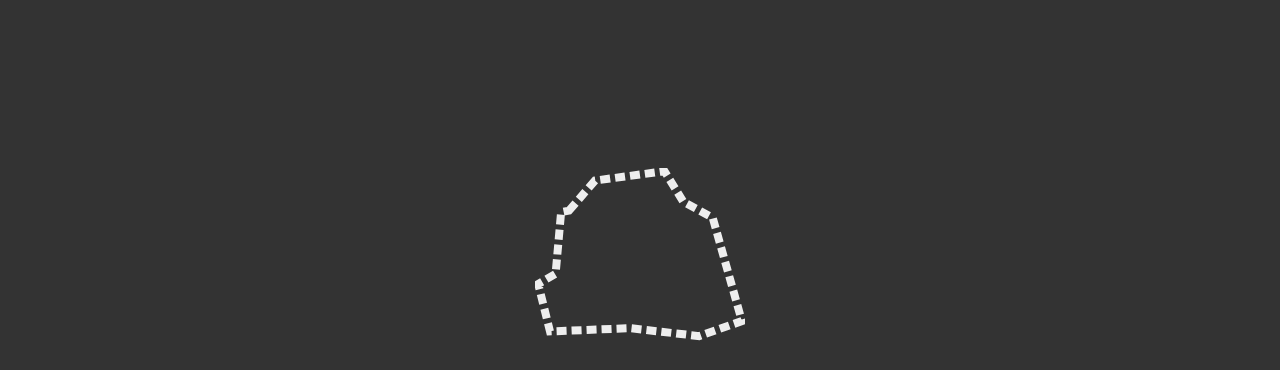
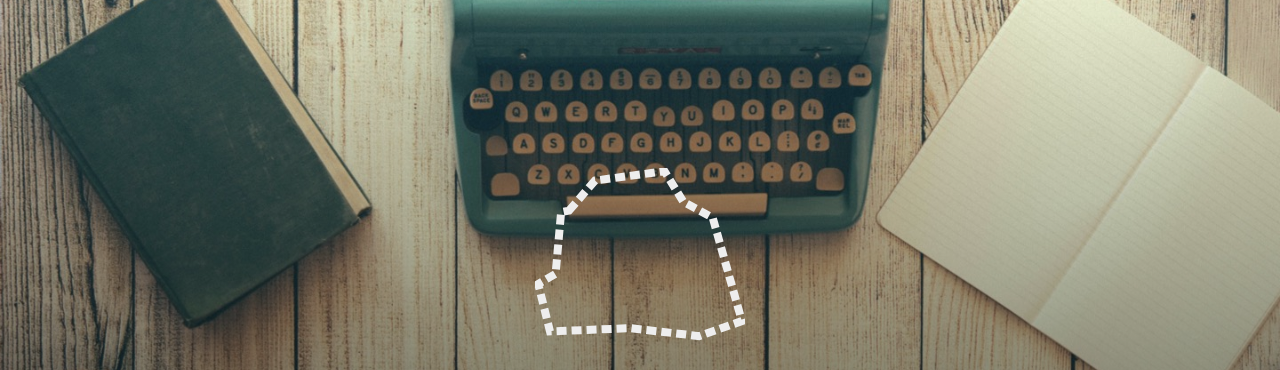
Before and after one commit to foxsheldin/css-animation-course, a plain HTML site: page module 01/00-start/index.html in a window 1280 px wide. Shown: the top 370 px of the page. Drawn offline with Linux system fonts and the light colour scheme.

Commit message:
01-01: Animating the background

```diff
--- a/module 01/00-start/stylesheets/header.css
+++ b/module 01/00-start/stylesheets/header.css
@@ -2,7 +2,6 @@ header {
   -webkit-box-align: center;
   -ms-flex-align: center;
   align-items: center;
-  background: #333;
   display: -webkit-box;
   display: -ms-flexbox;
   display: flex;
@@ -22,8 +21,23 @@ header {
   perspective: 100px;
 }
 
+header::before {
+  background: linear-gradient(to bottom, rgba(0, 0, 0, 0), rgba(0, 0, 0, 0.8)),
+    url(../images/background.jpg) no-repeat bottom;
+  background-size: cover;
+  animation: fade-slide-down 2s 0.5s cubic-bezier(0, 0.5, 0, 1) forwards;
+  opacity: 0;
+  content: "";
+  position: absolute;
+  top: 0;
+  right: 0;
+  bottom: 0;
+  left: 0;
+  z-index: -1;
+}
+
 header:after {
-  background: #F9FCFF;
+  background: #f9fcff;
   content: "";
   height: 40rem;
   left: -5%;
@@ -36,7 +50,8 @@ header:after {
   transform-origin: 0 0;
 }
 
-.header-title, .header-subtitle {
+.header-title,
+.header-subtitle {
   color: #fff;
 }
 
@@ -47,7 +62,19 @@ header:after {
 
 .header-button {
   position: relative;
-  -webkit-transform: translateZ(.1px);
-          transform: translateZ(.1px);
+  -webkit-transform: translateZ(0.1px);
+  transform: translateZ(0.1px);
   z-index: 10;
 }
+
+/* Animations */
+@keyframes fade-slide-down {
+  0% {
+    opacity: 0;
+    transform: translateY(-4rem);
+  }
+  100% {
+    opacity: 1;
+    transform: none;
+  }
+}
```
Lines whose indentation alone changed are shown as unchanged.
